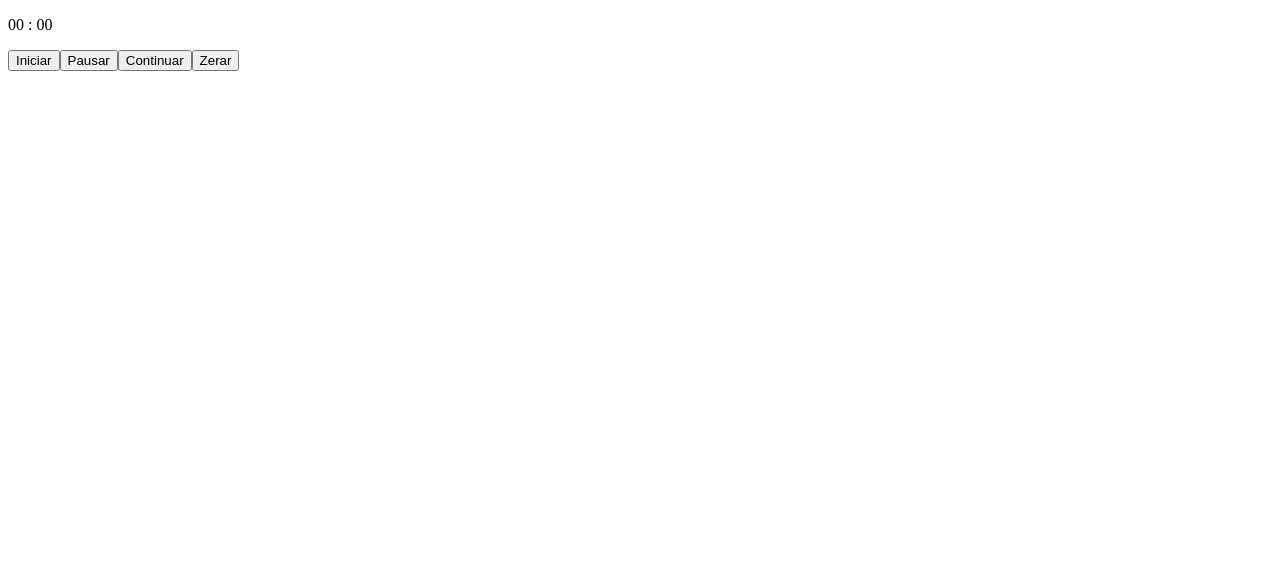
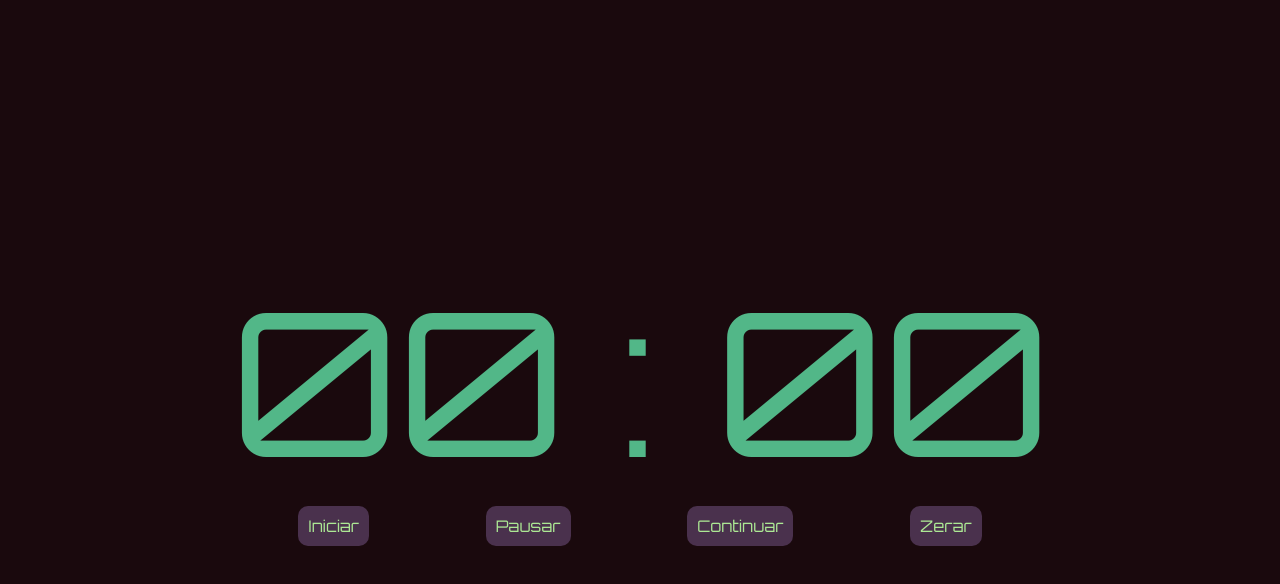
Before and after one commit to aldusosi/front-persistindo-dados, a React (Create React App) app in the folder classe-01/: page / in a window 1280 px wide. Shown: the top 584 px of the page. Built offline with nearby package versions, Linux system fonts and the light colour scheme.

Commit message:
add style

```diff
--- a/classe-01/public/index.html
+++ b/classe-01/public/index.html
@@ -8,6 +8,8 @@
     <meta name="theme-color" content="#000000" />
     <meta name="description" content="Web site created using create-react-app" />
     <link rel="apple-touch-icon" href="%PUBLIC_URL%/logo192.png" />
+    <link rel="preconnect" href="https://fonts.gstatic.com">
+    <link href="https://fonts.googleapis.com/css2?family=Orbitron&display=swap" rel="stylesheet">
     <!--
       manifest.json provides metadata used when your web app is installed on a
       user's mobile device or desktop. See https://developers.google.com/web/fundamentals/web-app-manifest/
--- a/classe-01/src/App.css
+++ b/classe-01/src/App.css
@@ -0,0 +1,33 @@
+.App {
+    display: flex;
+    flex-direction: column;
+    justify-content: space-around;
+    align-items: center;
+}
+
+.timer {
+    font-size: 200px;
+}
+
+.buttons {
+    display: flex;
+    justify-content: space-around;
+    align-items: center;
+    width: 100vh;
+}
+
+button {
+    all: unset;
+    background-color: #4a314d;
+    color: black;
+    padding: 10px;
+    cursor: pointer;
+    border-radius: 10px;
+    color: #ace894;
+    text-align: center;
+}
+
+button:hover {
+    background-color: #ace894;
+    color: #4a314d;
+}
--- a/classe-01/src/index.css
+++ b/classe-01/src/index.css
@@ -0,0 +1,19 @@
+@font-face {
+    font-family: "Orbitron", sans-serif;
+}
+
+* {
+    font-family: "Orbitron";
+    margin: 0;
+    padding: 0;
+    box-sizing: border-box;
+}
+
+body {
+    background-color: #1a090d;
+    color: #52b788;
+    display: flex;
+    justify-content: center;
+    align-items: center;
+    min-height: 100vh;
+}
```
